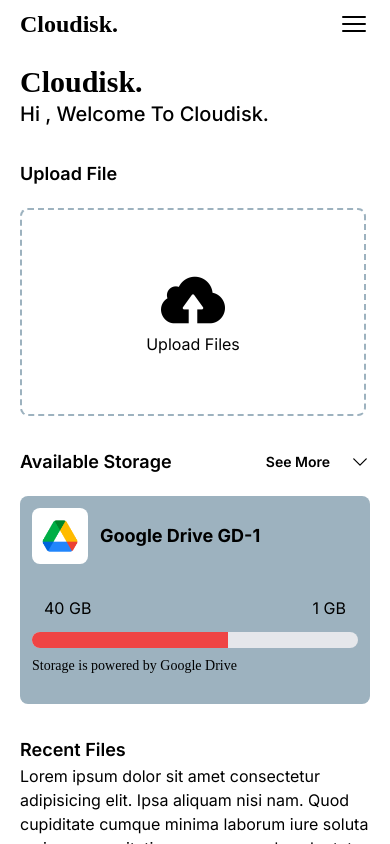
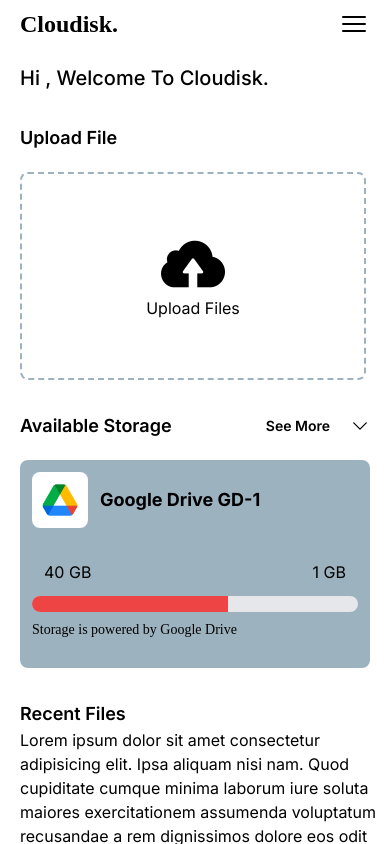
Before and after one commit to dkzhen/cloudisk, a Next.js app: page / in a window 390 px wide. Shown: the top 844 px of the page. Built offline with nearby package versions, Linux system fonts and the light colour scheme.

Commit message:
Hero v1.0

```diff
--- a/app/components/Home/Hero.jsx
+++ b/app/components/Home/Hero.jsx
@@ -3,7 +3,9 @@ import React from "react";
 function Hero() {
   return (
     <div className="flex flex-col md:mt-8 ">
-      <div className="md:text-5xl text-3xl font-Lora font-bold ">Cloudisk.</div>
+      <div className="md:text-5xl text-3xl font-Lora font-bold hidden md:block ">
+        Cloudisk.
+      </div>
       <div className="font-AmerType font-medium text-xl md:text-2xl">
         Hi , Welcome To Cloudisk.
       </div>
```
